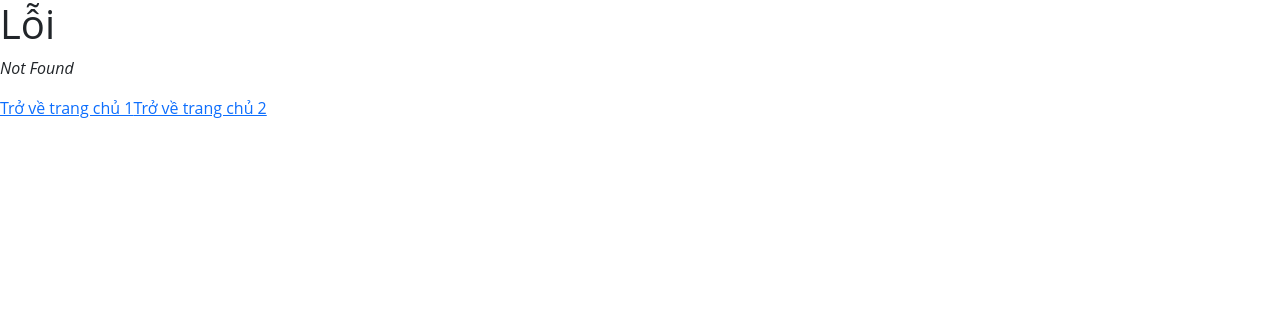
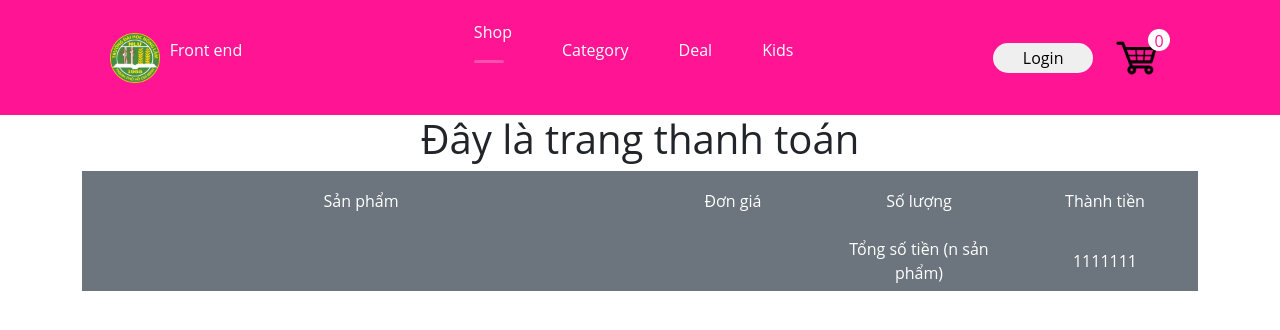
Before and after one commit to NguyenDuyDong862003/e-commerce, a React (Create React App) app: page /checkout in a window 1280 px wide. Before the commit this address had no page. Shown: the top 330 px of the page. Built offline with nearby package versions, Linux system fonts and the light colour scheme.

Commit message:
tạo trang checkout, OrderDetail

```diff
--- a/src/Router/web.js
+++ b/src/Router/web.js
@@ -6,6 +6,7 @@ import Error from "../component/Error";
 import Login from "../pages/Login";
 import Signup from "../pages/Signup";
 import Cart from "../component/Cart";
+import Checkout from "../component/Checkout";
 
 export const router = createBrowserRouter([
     {
@@ -25,6 +26,10 @@ export const router = createBrowserRouter([
                 element: <Cart/>,
                 errorElement: <Error/>,
             }, {
+                path: 'checkout',
+                element: <Checkout/>,
+                errorElement: <Error/>,
+            }, {
                 path: 'login',
                 element: <Login/>,
                 errorElement: <Error/>,
--- /dev/null
+++ b/src/component/Checkout.css
@@ -0,0 +1,14 @@
+.container .headerCheckout {
+  align-items: center;
+  height: 60px;
+}
+.container .itemCheckout {
+  align-items: center;
+  height: 100px;
+}
+.container .itemCheckout img {
+  width: 80px;
+  height: 80px;
+}
+
+/*# sourceMappingURL=Checkout.css.map */
--- /dev/null
+++ b/src/component/Checkout.scss
@@ -0,0 +1,17 @@
+.container {
+
+  .headerCheckout {
+    align-items: center;
+    height: 60px;
+  }
+
+  .itemCheckout {
+    align-items: center;
+    height: 100px;
+
+    img {
+      width: 80px;
+      height: 80px;
+    }
+  }
+}
--- /dev/null
+++ b/src/component/Checkout.tsx
@@ -0,0 +1,82 @@
+import {useDispatch, useSelector} from "react-redux";
+import React, {useState} from "react";
+import Cart, {Product} from "./Cart";
+import {delCart, setCheckoutItem, setQuantityItem} from "../store/Action";
+import './Checkout.css';
+
+function Checkout() {
+    const cart = useSelector((state: any) => state.cart);
+    return (
+        <div>
+            <h1>Đây là trang thanh toán</h1>
+            <div className="container">
+                <div className="headerCheckout row text-bg-secondary">
+                    <div className="col-6">
+                        Sản phẩm
+                    </div>
+                    <div className="col-2">
+                        Đơn giá
+                    </div>
+                    <div className="col-2">
+                        Số lượng
+                    </div>
+                    <div className="col-2">
+                        Thành tiền
+                    </div>
+                </div>
+
+                {cart.map((item: any) => {
+                    if (item.isCheckout) {
+                        return (
+                            < OrderDetail key={item.id}
+                                          id={item.id}
+                                          title={item.title}
+                                          productImageUrl={item.productImageUrl}
+                                          price={item.price}
+                                          quantity={item.quantity}
+                                          isCheckout={item.isCheckout}
+                            />);
+                    }
+                })}
+
+                <div className="headerCheckout row text-bg-secondary d-flex justify-content-end">
+                    <div className="col-2">
+                        Tổng số tiền (n sản phẩm)
+                    </div>
+                    <div className="col-2">
+                        1111111
+                    </div>
+                </div>
+            </div>
+        </div>);
+}
+
+export default Checkout;
+
+export function OrderDetail(data: any) {
+    var [product, setProduct] = useState(data);
+
+    console.log("test render", product);
+
+    const dispatch = useDispatch();
+
+    return (
+        <div className="itemCheckout row text-bg-light border border-danger border-to">
+            <div className="col-6 d-flex gap-2">
+                <img className="col-1" src={product.productImageUrl}/>
+                <h5>
+                    {product.title}
+                </h5>
+            </div>
+            <div className=" col-2">
+                {product.price}
+            </div>
+            <div className="col-2">
+                {product.quantity}
+            </div>
+            <div className="col-2 text-danger">
+                {product.price * product.quantity}
+            </div>
+        </div>)
+        ;
+}
```
Also changed, not shown: 1 other file (tests, documents, lock files or other folders).
